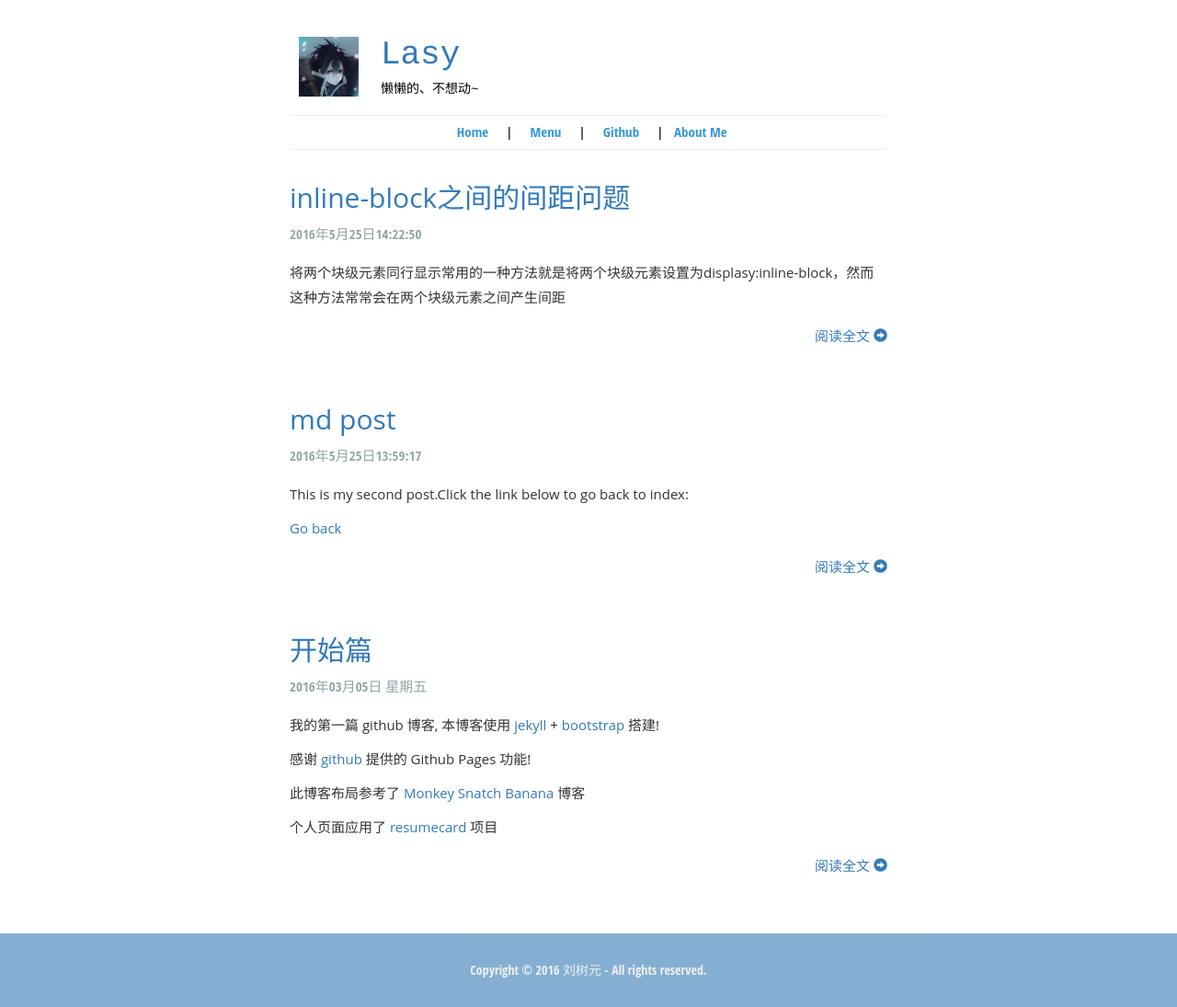
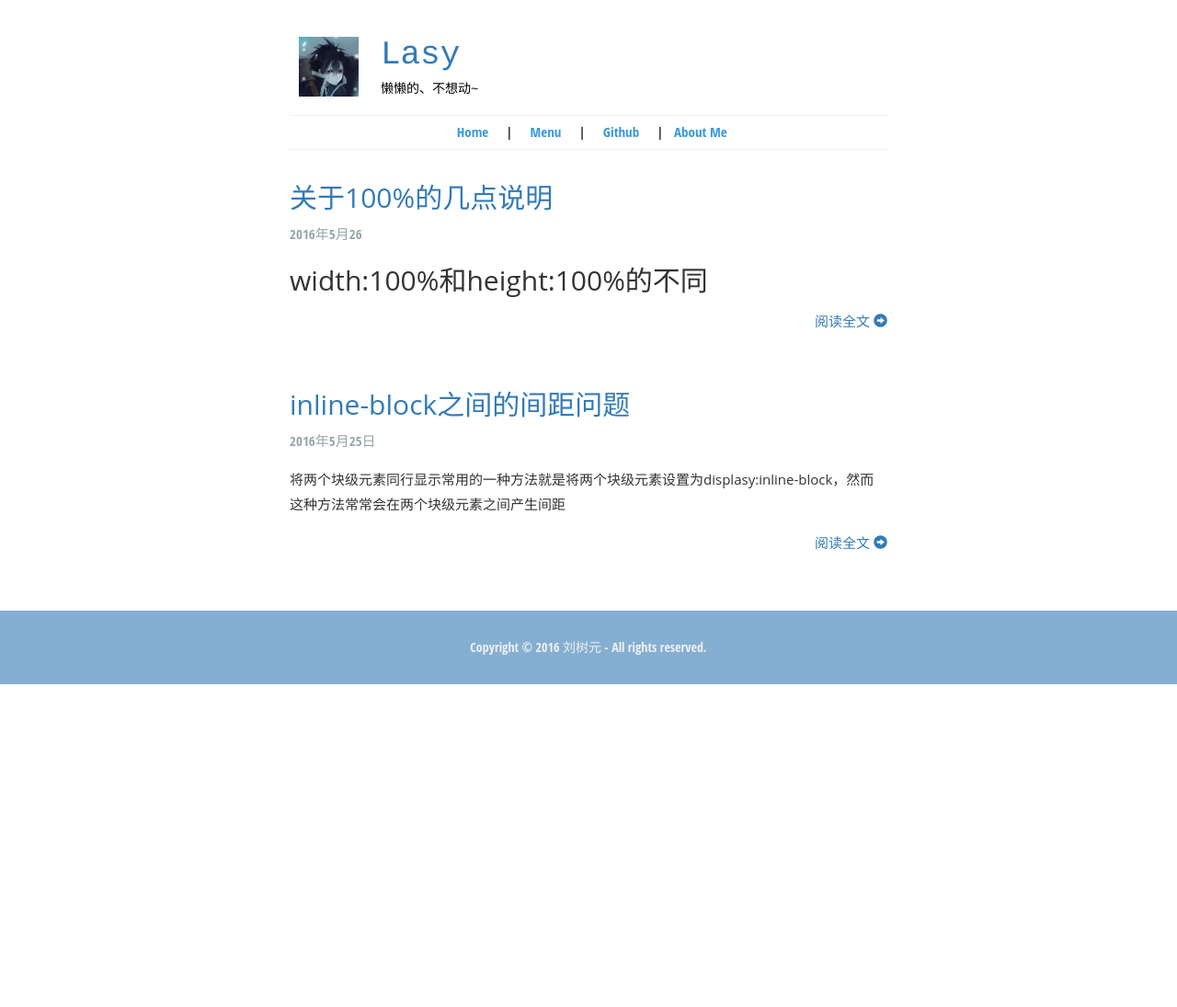
Before and after one commit to LasyIsLazy/blog, a Jekyll site: the page built from index.html, in a window 1280 px wide. Shown: the whole page at 92% size. Built offline with Jekyll 4.4.1, drawn with Linux system fonts in a browser that asks for light colours; nearby versions of some CDN libraries; library files that are not in the unit come from our copies; after the commit the page ends 900 px from its top, so only the background shows below that; part of the change alters nothing that is shown.

Commit message:
post blog

````diff
--- a/_posts/2016-03-04-Getting-Started.md
+++ /dev/null
@@ -1,21 +0,0 @@
----
-layout: post_layout
-title: 开始篇
-time: 2016年03月05日 星期五
-location: 上海
-pulished: true
-excerpt_separator: "```"
----
-
-我的第一篇 github 博客, 本博客使用 [jekyll](http://jekyll.bootcss.com/) + [bootstrap](http://v3.bootcss.com) 搭建!
-
-感谢 [github](https://github.com) 提供的 Github Pages 功能!
-
-此博客布局参考了 [Monkey Snatch Banana](http://www.monkeysnatchbanana.com/) 博客
-
-个人页面应用了 [resumecard](http://ddbullfrog.github.io/resumecard/) 项目
-
-
-```bash
-echo "你好, Github Pages!";
-```
--- a/_posts/2016-05-24-second.md
+++ /dev/null
@@ -1,10 +0,0 @@
----
-layout: post_layout
-title: md post
-time: 2016年5月25日13:59:17
-location: 江西南昌
-excerpt_separator: "```"
----
-
-<p>This is my second post.Click the link below to go back to index:</p>
-<a href="{{ site.baseurl }}/index.html">Go back</a>
--- a/_posts/2016-5-25-the spacing between inline-block.md
+++ b/_posts/2016-5-25-the spacing between inline-block.md
@@ -1,7 +1,7 @@
 ---
 layout: post_layout
 title: inline-block之间的间距问题
-time: 2016年5月25日14:22:50
+time: 2016年5月25日
 location: 江西南昌
 ---
 
--- /dev/null
+++ b/_posts/2016-5-26-about 100%.md
@@ -0,0 +1,229 @@
+---
+layout: post_layout
+title: 关于100%的几点说明
+time: 2016年5月26
+location: 江西南昌
+---
+
+
+## width:100%和height:100%的不同 ##
+
+
+
+
+这里的不同并不是指其作用对象不同（一个是长度，一个是宽度），而是使用起来的不同点。
+
+众所周知，width:100%是指其宽度为其父元素宽度的100%，height:100%是指其高度为其父元素高度的100%，一般情况下，他们的使用并没有什么不同。可是如果其父元素没有设置宽度或者高度呢？
+
+来看下下面的代码：
+
+    	*
+		{
+			margin: 0;
+			padding: 0;
+			font-size: 50px;
+			color: white;
+		}
+		.container
+		{
+			background-color: black;
+		}
+		.div1
+		{
+			width: 50%;
+			height: 50%;
+			background-color: red;
+		}
+		.div2
+		{
+			width: 50%;
+			background-color: blue;
+		}
+		.div3
+		{
+			height: 50%;
+			background-color: green;
+		}
+		.div4
+		{
+			background-color: yellow;
+		}
+
+
+	    <div class="container">
+			<div class="div1">div1</div>
+			<div class="div2">div2</div>
+			<div class="div3">div3</div>
+			<div class="div4">div4</div>
+		</div>
+
+其效果：![效果1-1](http://i.imgur.com/wN73qhM.png)
+
+我没有设置container的width和height。
+
+div1,div2设置了width:50%，宽度都是屏幕宽度的50%；div3,div4没有设置width:100%，宽度显示为屏幕宽度的100%；
+
+div1,div2,div3都设置了height:100%，但是确和没有设置height:100%的div4显示的高度一样，都不是屏幕高度的100%。
+
+那么为什么会这样？
+
+事实上，width和height的默认值都是auto。因此在我们没有设置其父元素width和height时，其父元素width和height都是auto。但是浏览器在根据width和height为auto的父元素计算div的width和height的时候产生了不同。
+
+在计算width时，如果其父元素width为auto，那么浏览器就会寻找其父元素的父元素、父元素的父元素的父元素……直到找到设置了具体值的元素（如果没有，就根据窗口的width），然后根据它的width来计算这个div的width。
+
+而在计算height时，如果其父元素width为auto，浏览器并不会继续寻找其父元素的上级元素，而是自己设定一个height（根据font-size的大小设置，虽然我没搞清楚具体什么规则，但的确与font-size有关）。
+
+在上面的代码中，div1,div2，div3,div4由于没有设置了width具体值的上级元素，因此以窗口宽度值进行计算，从而产生了图中效果；同样，它们也没有设置了height具体值的父级元素，因此浏览器自己给它设置了一个height（这也解释了为什么有时候设置了height的百分比值但却并没有效果）。
+
+下面来验证一下：
+
+		*
+		{
+			margin: 0;
+			padding: 0;
+			font-size: 50px;
+			color: white;
+		}
+		.container
+		{
+			width: 400px;
+			height: 300px;
+			background-color: black;
+		}
+		.container-in{}
+		.div1
+		{
+			width: 50%;
+			height: 50%;
+			background-color: red;
+		}
+		.div2
+		{
+			width: 50%;
+			background-color: blue;
+		}
+		.div3
+		{
+			height: 50%;
+			background-color: green;
+		}
+		.div4
+		{
+			background-color: yellow;
+		}
+
+
+    	<div class="container">
+			<div class="container-in">
+				<div class="div1">div1</div>
+				<div class="div2">div2</div>
+				<div class="div3">div3</div>
+				<div class="div4">div4</div>
+			</div>
+		</div>
+
+其效果：
+
+![效果1-2](http://i.imgur.com/sWN0ksY.png)
+
+我们给container中增加了一个container-in，但是没有设置其width和height，从效果图可以看出div1~div4的width都是根据container的width计算出来的，而height则由于其父级元素container-in没有height具体值，从而浏览器设置了其值。
+
+现在为container-in设置width和height。
+
+		*
+		{
+			margin: 0;
+			padding: 0;
+			font-size: 30px;
+			color: white;
+		}
+		.container
+		{
+			width: 400px;
+			height: 400px;
+			background-color: black;
+		}
+		.container-in
+		{
+			width: 300px;
+			height: 300px;
+			background-color: purple;
+		}
+		.div1
+		{
+			width: 20%;
+			height: 20%;
+			background-color: red;
+		}
+		.div2
+		{
+			width: 20%;
+			background-color: blue;
+		}
+		.div3
+		{
+			height: 20%;
+			background-color: green;
+		}
+		.div4
+		{
+			background-color: yellow;
+		}
+效果：
+
+![效果1-3](http://i.imgur.com/q8nMO6f.png)
+
+可见div1~div4的width和height都是根据其父元素container-in来计算的。
+
+因此在使用百分比来确定width和height时，最好先设置好其父元素的width和height，尤其是height。
+
+
+
+## line-height:100% ##
+众所周知，line-height有一个很好的用处就是让文字垂直居中，通过设置line-height的值与容器高度一致来实现。
+
+    p
+    {
+		height: 50px;
+
+		font-size: 20px;
+		line-height: 50px;
+
+		background-color: red;
+    }
+
+	<p>测试文字</p>
+
+![效果2-1](http://i.imgur.com/Pd23gSI.png)
+
+这个小技巧经常会用到，但是每次都要根据容器高设置，容器高改变了的话还要再手动改line-height，那么有没有方便点的方法呢？
+
+既然height和line-height值一样，那么能不能将line-height设置成100%呢？让line-height根据height自己调整岂不是很方便？
+
+那么我们来尝试一下：
+
+    p
+    {
+		height: 50px;
+
+		font-size: 20px;
+		line-height: 100%;
+
+		background-color: red;
+    }
+
+![效果2-2](http://i.imgur.com/eeGXZOT.png)
+
+显然，答案是否定的。
+
+来看下w3c的说明：
+
+
+> 该属性会影响行框的布局。在应用到一个块级元素时，它定义了该元素中基线之间的最小距离而不是最大距离。
+> line-height 与 font-size 的计算值之差（在 CSS 中成为“行间距”）分为两半，分别加到一个文本行内容的顶部和底部。
+
+因为line-height的百分比值并不是根据容器的高度来计算的，而是font-size。
+
+上面的代码中line-height:100%实际上相当于line-height:20px，因此并没有达到想要的效果。
+
+因此，还是老老实实的给line-height设置具体值吧（或者通过js来设置line-height为容器高）。
````
